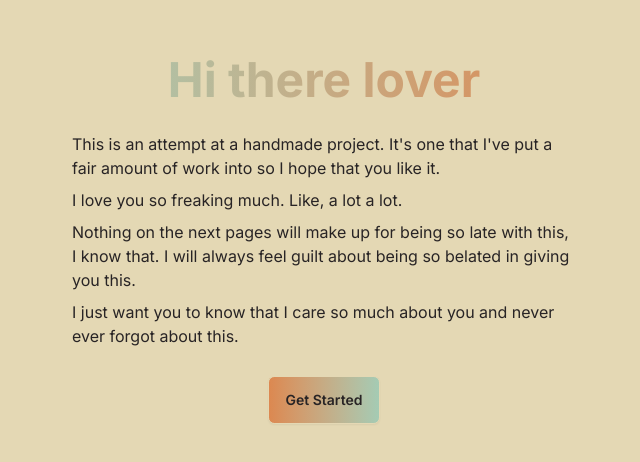
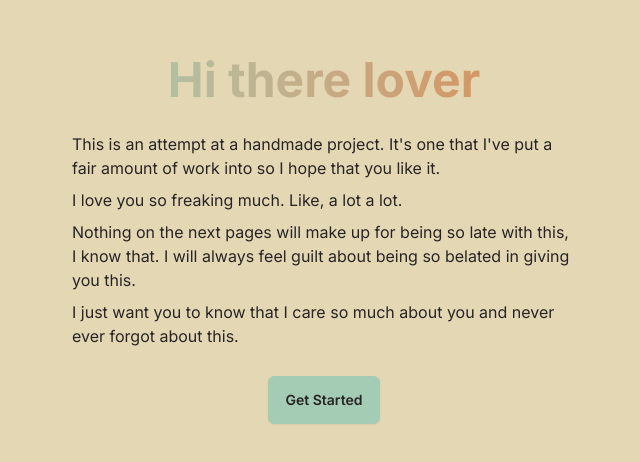
Before and after one commit to will-rice-dev/alot-v8, a Next.js app: page /welcome in a window 1280 px wide. Shown: the part 160-622 px from the top of the page, without its empty margins (316-956 px from the left). Built offline with nearby package versions, Linux system fonts and the light colour scheme.

Commit message:
Removed button color gradient

```diff
--- a/app/welcome/page.tsx
+++ b/app/welcome/page.tsx
@@ -23,7 +23,7 @@ export default function Page() {
                 ever forgot about this.
               </p>
             </div>
-            <button className="btn bg-gradient-to-r from-accent to-secondary text-center">
+            <button className="btn btn-secondary text-center">
               Get Started
             </button>
           </div>
```
